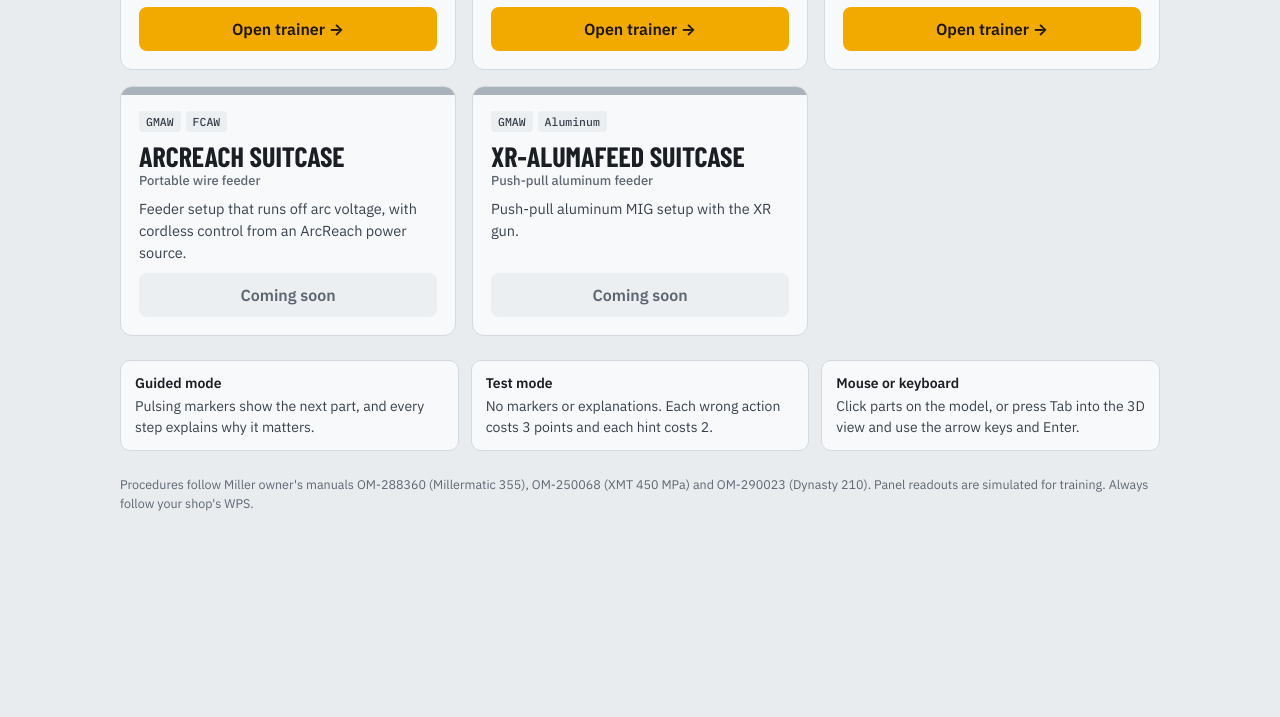
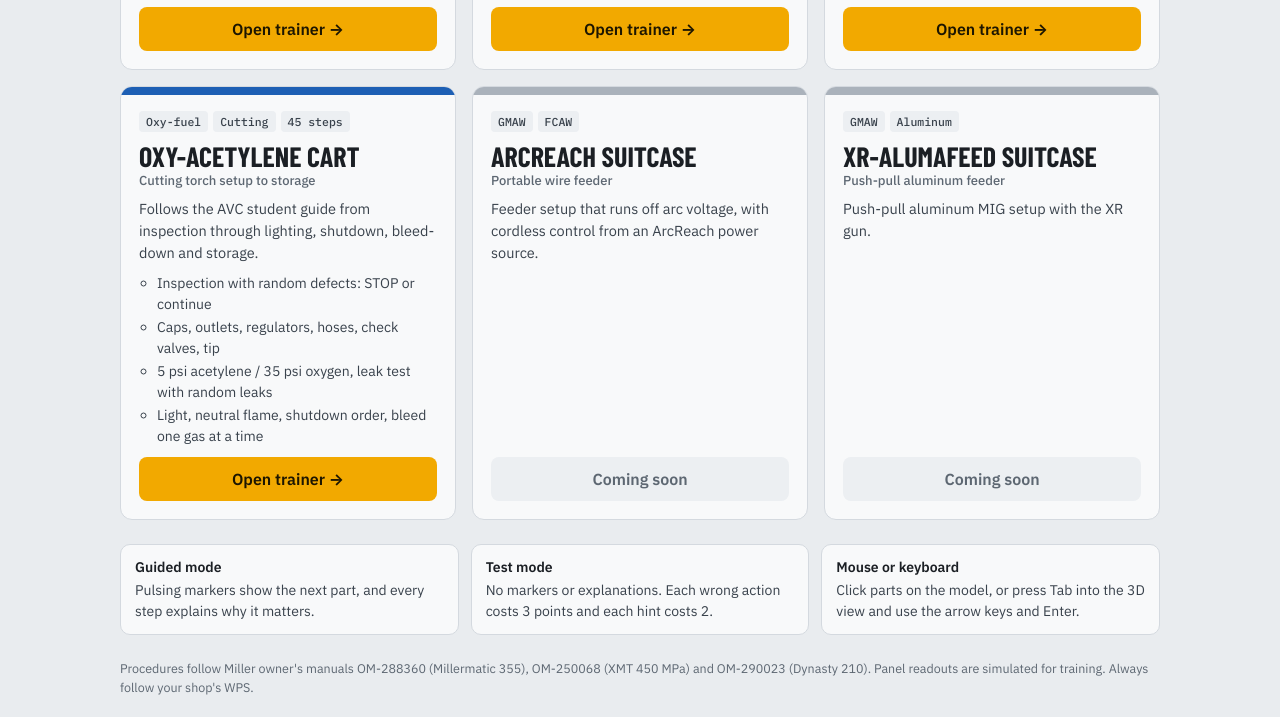
Before and after one commit to calebhg-alt/MM355-Trainer, a plain HTML site: page index.html in a window 1280 px wide. Shown: the part 528-1245 px from the top of the page. Before the commit the page ends 1089 px from the top, so only its background shows below. Drawn offline with nearby package versions, Linux system fonts and the light colour scheme.

Commit message:
Update index.html

```diff
--- a/index.html
+++ b/index.html
@@ -70,6 +70,12 @@ footer{font-size:12.5px;color:var(--muted)}
       <p>Learn the controls, then set up three TIG jobs in a row.</p>
       <ul><li>Controls tour and hookup</li><li>14 ga mild steel, 14 ga aluminum, 15 ga stainless</li><li>Tungsten size and prep, process, polarity, trigger</li><li>AC frequency and balance, amperage, argon flow</li></ul>
       <a class="go" href="dynasty210.html">Open trainer →</a></div></li>
+    <li class="card"><div class="band"></div><div class="body">
+      <div class="tags"><span class="tag">Oxy-fuel</span><span class="tag">Cutting</span><span class="tag">45 steps</span></div>
+      <h2>Oxy-Acetylene Cart<small>Cutting torch setup to storage</small></h2>
+      <p>Follows the AVC student guide from inspection through lighting, shutdown, bleed-down and storage.</p>
+      <ul><li>Inspection with random defects: STOP or continue</li><li>Caps, outlets, regulators, hoses, check valves, tip</li><li>5 psi acetylene / 35 psi oxygen, leak test with random leaks</li><li>Light, neutral flame, shutdown order, bleed one gas at a time</li></ul>
+      <a class="go" href="oxycart.html">Open trainer →</a></div></li>
     <li class="card soon"><div class="band"></div><div class="body">
       <div class="tags"><span class="tag">GMAW</span><span class="tag">FCAW</span></div>
       <h2>ArcReach SuitCase<small>Portable wire feeder</small></h2>
```
